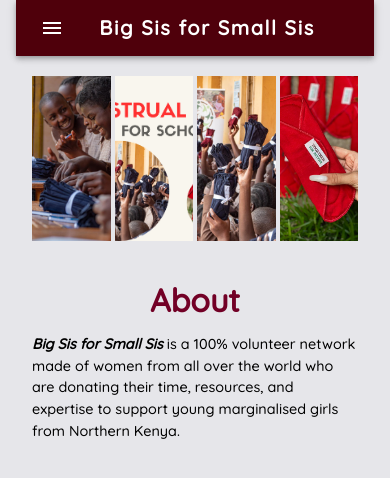
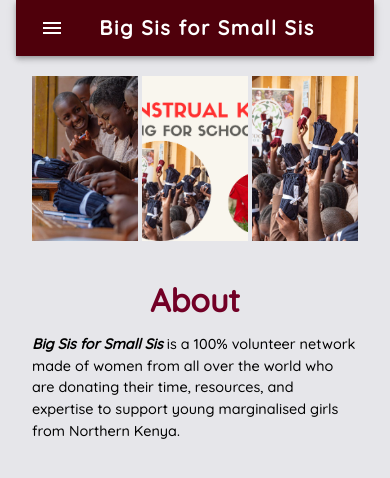
Before and after one commit to aisyafia/fundraiser, a React (Create React App) app: page / in a window 390 px wide. Shown: the top 478 px of the page. Built offline with nearby package versions, Linux system fonts and the light colour scheme.

Commit message:
fix header: responsive

```diff
--- a/src/components/Header.tsx
+++ b/src/components/Header.tsx
@@ -22,11 +22,41 @@
 
   return (
     <Container>
-      <Grid container marginTop={0.5} marginBottom={3}>
+      <Grid
+        container
+        marginTop={0.5}
+        marginBottom={3}
+        sx={{ display: { xs: "none", md: "flex" } }}
+      >
         <ImageList
           variant="quilted"
           sx={{ width: 1550, height: 165 }}
           cols={4}
+          rowHeight={165}
+        >
+          {itemData.map((item) => {
+            return (
+              <ImageListItem key={item.title}>
+                <img
+                  src={require("../Assets/" + item.img + ".jpg")}
+                  alt={item.desc}
+                  loading="lazy"
+                />
+              </ImageListItem>
+            );
+          })}
+        </ImageList>
+      </Grid>
+      <Grid
+        container
+        marginTop={0.5}
+        marginBottom={3}
+        sx={{ display: { xs: "flex", md: "none" } }}
+      >
+        <ImageList
+          variant="quilted"
+          sx={{ width: 1550, height: 165 }}
+          cols={3}
           rowHeight={165}
         >
           {itemData.map((item) => {
```
